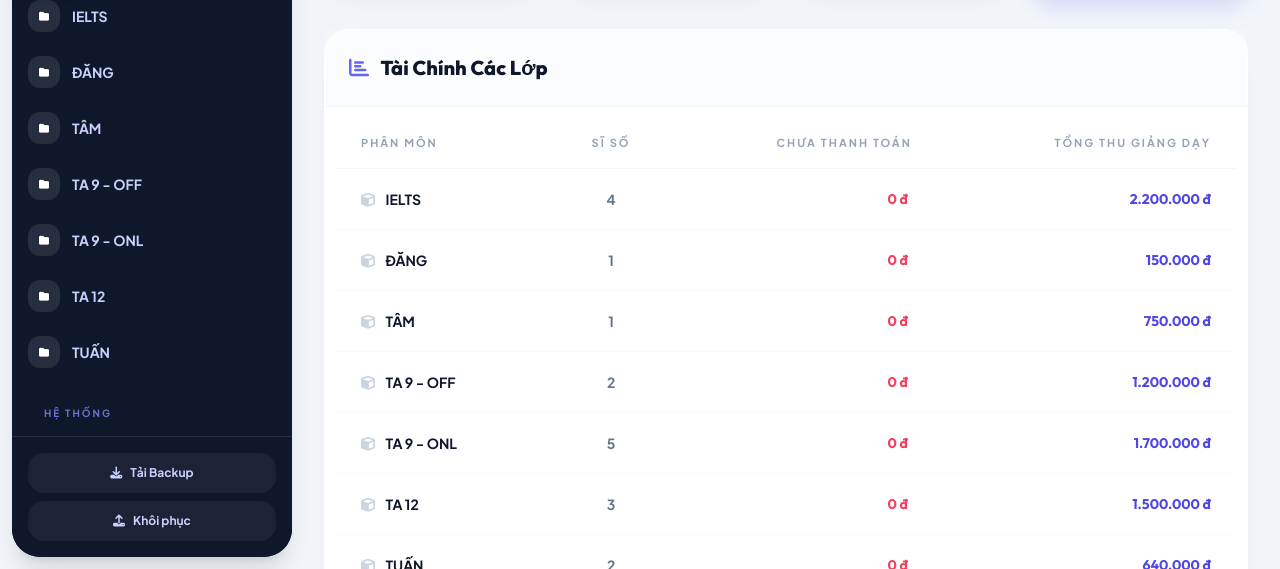
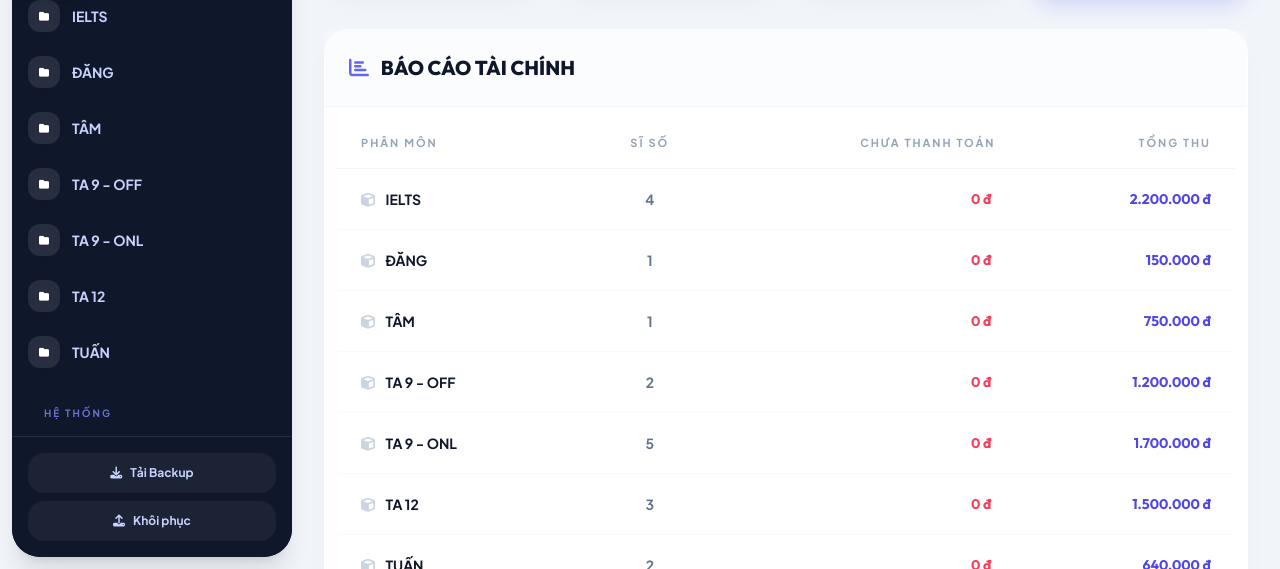
Before and after one commit to 23040258-png/DIEMDANH, a plain HTML site: page index.html in a window 1280 px wide. Shown: the part 231-800 px from the top of the page. Drawn offline with nearby package versions, Linux system fonts and the light colour scheme.

Commit message:
Update financial report headings and labels

```diff
--- a/index.html
+++ b/index.html
@@ -194,7 +194,7 @@
 
                 <div class="bento-card slide-up" style="animation-delay: 0.3s;">
                     <div class="p-6 border-b border-slate-100 flex justify-between items-center bg-slate-50/50">
-                        <h3 class="text-xl font-extrabold text-[#0f172a] font-display"><i class="fas fa-chart-bar text-[#6366f1] mr-2"></i> Tài Chính Các Lớp</h3>
+                        <h3 class="text-xl font-extrabold text-[#0f172a] font-display"><i class="fas fa-chart-bar text-[#6366f1] mr-2"></i> BÁO CÁO TÀI CHÍNH </h3>
                     </div>
                     <div class="p-3 overflow-x-auto">
                         <table class="w-full text-left border-collapse min-w-[700px]">
@@ -203,7 +203,7 @@
                                     <th class="p-4 font-bold pl-6">Phân Môn</th>
                                     <th class="p-4 font-bold text-center">Sĩ Số</th>
                                     <th class="p-4 font-bold text-right">Chưa Thanh Toán</th>
-                                    <th class="p-4 font-bold text-right pr-6">Tổng Thu Giảng Dạy</th>
+                                    <th class="p-4 font-bold text-right pr-6">Tổng Thu </th>
                                 </tr>
                             </thead>
                             <tbody id="dash-class-stats" class="text-sm font-semibold text-[#0f172a] divide-y divide-slate-50"></tbody>
@@ -314,7 +314,7 @@
                     <!-- TỔNG KẾT TÀI CHÍNH BÁO CÁO (GỌN GÀNG) -->
                     <div class="bg-[#f8fafc] p-6 md:p-8 flex flex-wrap justify-end gap-8 md:gap-16 no-export force-export border-t border-slate-200 rounded-b-[32px] total-section">
                         <div class="text-right">
-                            <p class="text-xs lg:text-sm text-slate-400 uppercase font-bold tracking-widest mb-1">Giá trị đợt này (<span id="stu-total-sessions">0</span> b)</p>
+                            <p class="text-xs lg:text-sm text-slate-400 uppercase font-bold tracking-widest mb-1">HỌC PHÍ (<span id="stu-total-sessions">0</span> b)</p>
                             <p class="text-2xl lg:text-3xl font-extrabold font-display text-[#1e1b4b] whitespace-nowrap" id="stu-total-fee">0 đ</p>
                         </div>
                         <div class="text-right md:pl-16 md:border-l-2 border-slate-200 relative">
```
